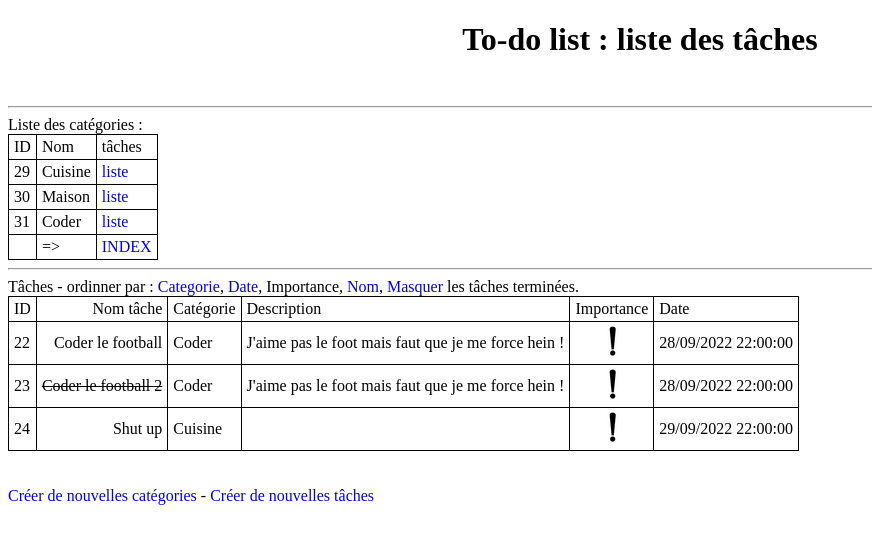
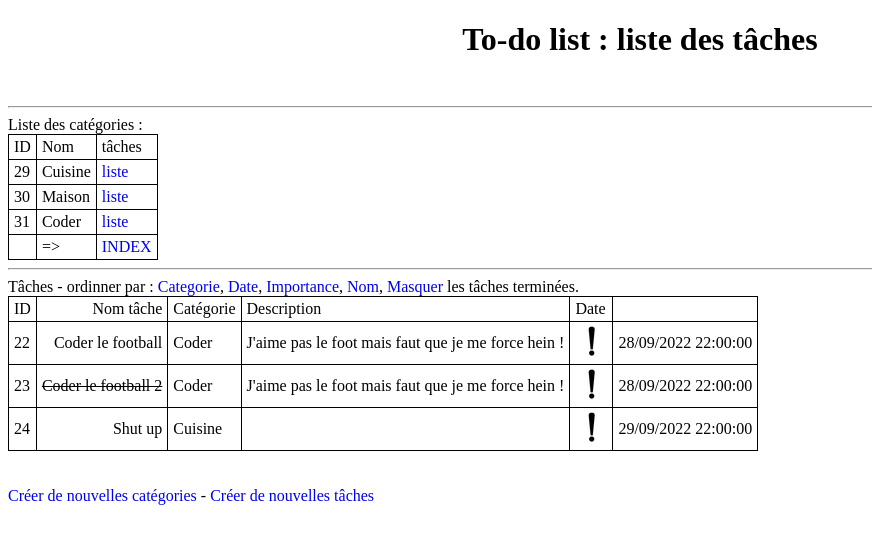
Before and after one commit to cedwics10/Tasker, a PHP site: page /index.php in a window 1280 px wide. Shown: the top 544 px of the page, without its empty margins (0-872 px from the left). Run offline with PHP 8.4, Linux system fonts and the light colour scheme; data comes from the database, SQL or seed files in the repository.

Commit message:
Can order tasks by importance on index.php

```diff
--- a/includes/include_index.php
+++ b/includes/include_index.php
@@ -78,8 +78,8 @@ function taches_date($pdo)
 	$order_array = [
 	'date' => 'taches.date',
 	'nom' =>'taches.nom_tache',
-	'categorie' => 'categories.categorie'
-	// 'importance' =>'tches.importance',
+	'categorie' => 'categories.categorie',
+	'importance' =>'taches.importance DESC'
 	];
 
 	if(isset($_GET['order_by']))
--- a/index.php
+++ b/index.php
@@ -23,7 +23,7 @@ Liste des catégories :
 Tâches - ordinner par :
 <a href='<?=qmark_part(['order_by'], ['order_by' => 'categorie'])?>'>Categorie</a>,
 <a href='<?=qmark_part(['order_by'], ['order_by' => 'date'])?>'>Date</a>,
-Importance,
+<a href='<?=qmark_part(['order_by'], ['order_by' => 'importance'])?>'>Importance</a>,
 <a href='<?=qmark_part(['order_by'], ['order_by' => 'nom'])?>'>Nom</a>, <a href='<?=qmark_part(['aff_complete'],['aff_complete'=> $get_complete])?>'><?=$str_complete?></a> les tâches terminées.</br>
 <table>
 <tr>
@@ -31,9 +31,10 @@ Importance,
     <td class="titre_tache">Nom tâche</td>
 	<td>Catégorie</td>
     <td>Description</td>
-    <td>Importance</td>
     <td>Date</td>
 </tr>
+
+
 <?php
 echo taches_date($pdo);
 ?>
```
